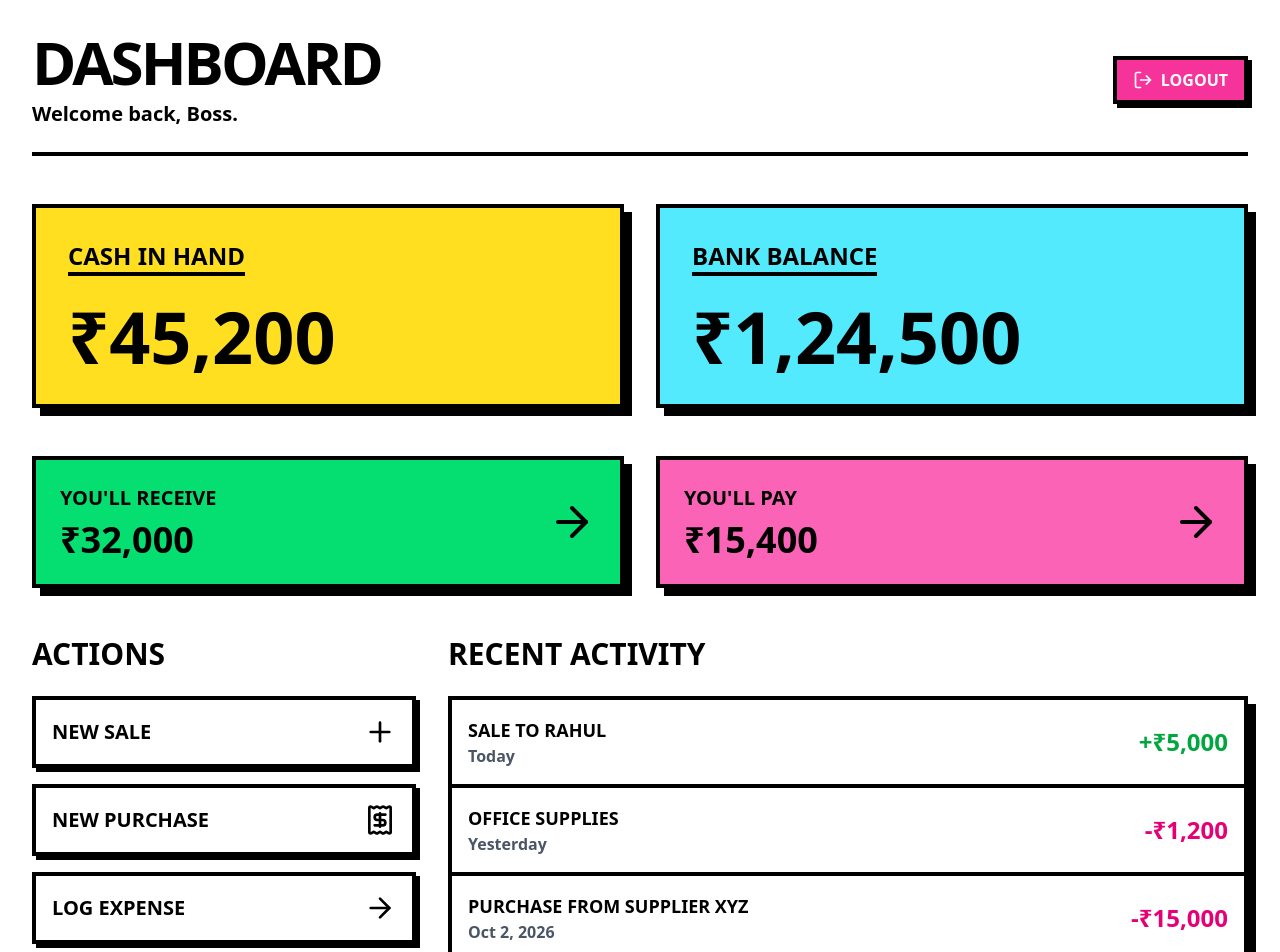
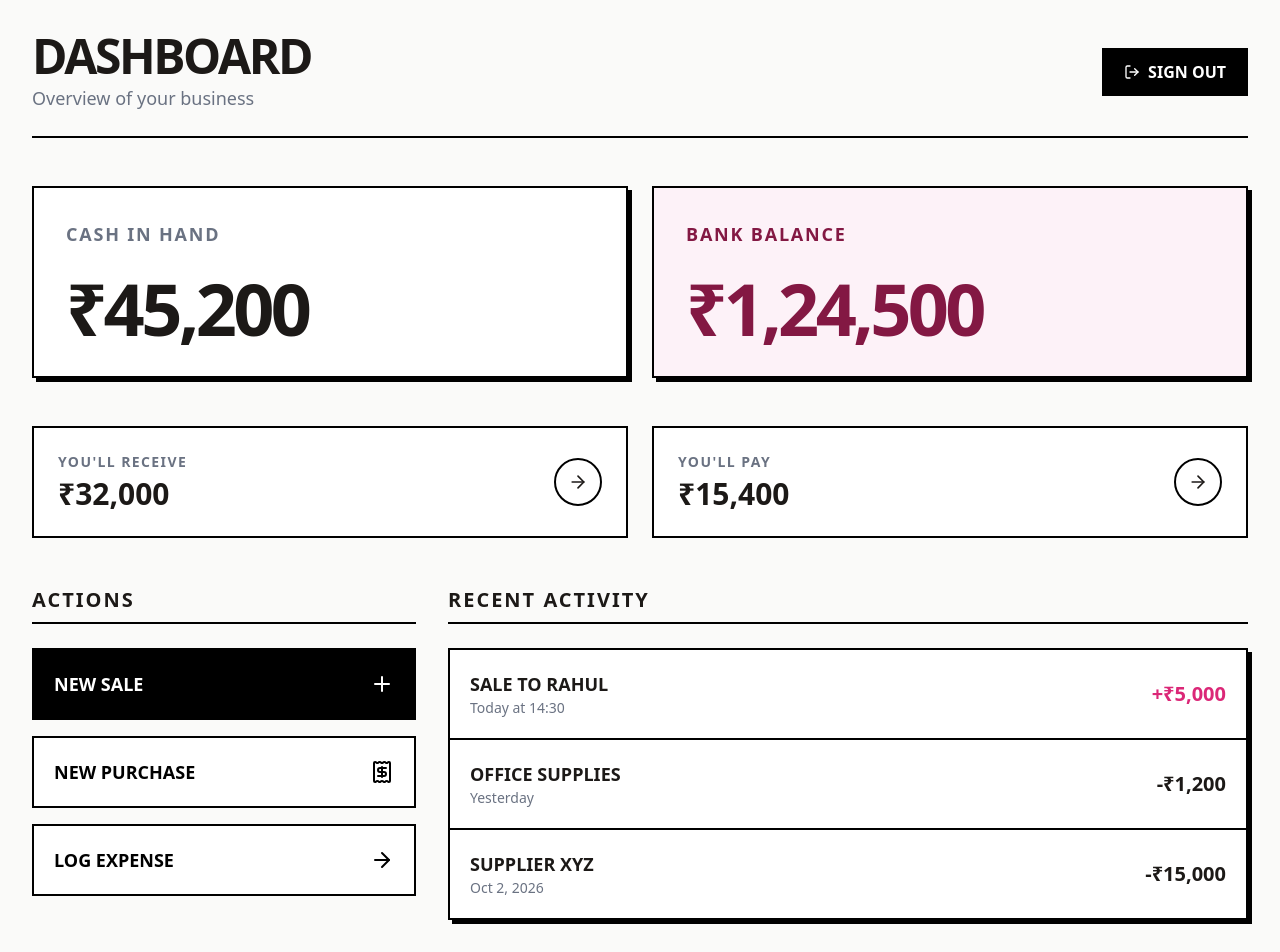
Before and after one commit to Kunal-Phogat-dev/sweta-s-project, a Next.js app: page /dashboard in a window 1280 px wide. Shown: the top 952 px of the page. Built offline with nearby package versions, Linux system fonts and the light colour scheme.

Commit message:
design: refine dashboard to premium minimalist monochrome + pink theme

```diff
--- a/src/app/dashboard/page.tsx
+++ b/src/app/dashboard/page.tsx
@@ -3,55 +3,61 @@ import { ArrowRight, Plus, Receipt, LogOut } from 'lucide-react';
 
 export default function DashboardPage() {
   return (
-    <div className="min-h-screen bg-white text-black selection:bg-pink-200 p-4 md:p-8">
+    <div className="min-h-screen bg-background text-foreground selection:bg-primary-200 p-4 md:p-8">
 
-      {/* Brutalist Header */}
-      <header className="flex flex-col md:flex-row justify-between items-start md:items-center mb-12 border-b-4 border-black pb-6">
+      {/* Premium Minimalist Header */}
+      <header className="flex flex-col md:flex-row justify-between items-start md:items-center mb-12 border-b-2 border-black pb-6">
         <div>
-          <h1 className="text-4xl md:text-6xl font-black uppercase tracking-tighter">Dashboard</h1>
-          <p className="text-xl font-bold mt-2">Welcome back, Boss.</p>
+          <h1 className="text-4xl md:text-5xl font-black uppercase tracking-tighter">Dashboard</h1>
+          <p className="text-lg font-medium text-gray-500 mt-1">Overview of your business</p>
         </div>
         <Link
           href="/"
-          className="mt-4 md:mt-0 px-4 py-2 bg-pink-500 text-white font-black uppercase border-4 border-black shadow-[4px_4px_0px_0px_rgba(0,0,0,1)] hover:translate-y-1 hover:translate-x-1 hover:shadow-none transition-none flex items-center gap-2"
+          className="mt-4 md:mt-0 px-5 py-2.5 bg-black text-white font-bold uppercase border-2 border-black hover:bg-primary-600 hover:border-primary-600 transition-colors flex items-center gap-2"
         >
-          <LogOut className="w-5 h-5" /> Logout
+          <LogOut className="w-4 h-4" /> Sign Out
         </Link>
       </header>
 
       {/* Main Balances */}
-      <div className="grid md:grid-cols-2 gap-8 mb-12">
-        {/* Cash Card - Yellow */}
-        <div className="bg-yellow-300 border-4 border-black p-6 md:p-8 shadow-[8px_8px_0px_0px_rgba(0,0,0,1)]">
-          <h2 className="text-2xl font-black uppercase border-b-4 border-black inline-block mb-6">Cash In Hand</h2>
-          <div className="text-5xl md:text-7xl font-black">₹45,200</div>
+      <div className="grid md:grid-cols-2 gap-6 mb-12">
+        {/* Cash Card */}
+        <div className="bg-white border-2 border-black p-8 shadow-[4px_4px_0px_0px_rgba(0,0,0,1)] flex flex-col justify-between">
+          <h2 className="text-lg font-bold uppercase text-gray-500 mb-6 tracking-widest">Cash In Hand</h2>
+          <div className="text-5xl md:text-7xl font-black tracking-tighter">₹45,200</div>
         </div>
 
-        {/* Bank Card - Blue */}
-        <div className="bg-cyan-300 border-4 border-black p-6 md:p-8 shadow-[8px_8px_0px_0px_rgba(0,0,0,1)]">
-          <h2 className="text-2xl font-black uppercase border-b-4 border-black inline-block mb-6">Bank Balance</h2>
-          <div className="text-5xl md:text-7xl font-black">₹1,24,500</div>
+        {/* Bank Card */}
+        <div className="bg-primary-50 border-2 border-black p-8 shadow-[4px_4px_0px_0px_rgba(0,0,0,1)] flex flex-col justify-between relative overflow-hidden">
+          <h2 className="text-lg font-bold uppercase text-primary-900 mb-6 tracking-widest relative z-10">Bank Balance</h2>
+          <div className="text-5xl md:text-7xl font-black text-primary-900 tracking-tighter relative z-10">₹1,24,500</div>
+          {/* Subtle geometric accent */}
+          <div className="absolute -bottom-12 -right-12 w-48 h-48 bg-primary-200 rounded-full blur-3xl opacity-50 z-0 pointer-events-none"></div>
         </div>
       </div>
 
       {/* Secondary Balances */}
-      <div className="grid md:grid-cols-2 gap-8 mb-12">
-        {/* Receivables - Green */}
-        <div className="bg-green-400 border-4 border-black p-6 shadow-[8px_8px_0px_0px_rgba(0,0,0,1)] flex justify-between items-center">
+      <div className="grid md:grid-cols-2 gap-6 mb-12">
+        {/* Receivables */}
+        <div className="bg-white border-2 border-black p-6 hover:bg-gray-50 transition-colors flex justify-between items-center group cursor-pointer">
           <div>
-            <h2 className="text-xl font-black uppercase mb-2">You'll Receive</h2>
-            <div className="text-4xl font-black">₹32,000</div>
+            <h2 className="text-sm font-bold uppercase text-gray-500 mb-1 tracking-widest">You'll Receive</h2>
+            <div className="text-3xl font-black">₹32,000</div>
           </div>
-          <ArrowRight className="w-12 h-12" />
+          <div className="w-12 h-12 rounded-full border-2 border-black flex items-center justify-center group-hover:bg-primary-500 group-hover:text-white transition-colors">
+            <ArrowRight className="w-5 h-5" />
+          </div>
         </div>
 
-        {/* Payables - Pink */}
-        <div className="bg-pink-400 border-4 border-black p-6 shadow-[8px_8px_0px_0px_rgba(0,0,0,1)] flex justify-between items-center">
+        {/* Payables */}
+        <div className="bg-white border-2 border-black p-6 hover:bg-gray-50 transition-colors flex justify-between items-center group cursor-pointer">
           <div>
-            <h2 className="text-xl font-black uppercase mb-2">You'll Pay</h2>
-            <div className="text-4xl font-black">₹15,400</div>
+            <h2 className="text-sm font-bold uppercase text-gray-500 mb-1 tracking-widest">You'll Pay</h2>
+            <div className="text-3xl font-black">₹15,400</div>
           </div>
-          <ArrowRight className="w-12 h-12" />
+          <div className="w-12 h-12 rounded-full border-2 border-black flex items-center justify-center group-hover:bg-black group-hover:text-white transition-colors">
+            <ArrowRight className="w-5 h-5" />
+          </div>
         </div>
       </div>
 
@@ -60,51 +66,52 @@ export default function DashboardPage() {
 
         {/* Actions Menu */}
         <div className="lg:col-span-1 space-y-4">
-          <h3 className="text-3xl font-black uppercase mb-6">Actions</h3>
+          <h3 className="text-xl font-black uppercase tracking-widest mb-6 border-b-2 border-black pb-2">Actions</h3>
 
-          <Link href="/sales/new" className="flex items-center justify-between p-4 bg-white border-4 border-black shadow-[4px_4px_0px_0px_rgba(0,0,0,1)] hover:bg-yellow-300 hover:translate-y-1 hover:translate-x-1 hover:shadow-none transition-none group">
-            <span className="text-xl font-black uppercase">New Sale</span>
-            <Plus className="w-8 h-8 group-hover:rotate-90 transition-transform" />
+          <Link href="/sales/new" className="flex items-center justify-between p-5 bg-black text-white border-2 border-black hover:bg-primary-600 hover:border-primary-600 transition-colors group">
+            <span className="text-lg font-bold uppercase">New Sale</span>
+            <Plus className="w-6 h-6 group-hover:rotate-90 transition-transform" />
           </Link>
 
-          <Link href="/purchases/new" className="flex items-center justify-between p-4 bg-white border-4 border-black shadow-[4px_4px_0px_0px_rgba(0,0,0,1)] hover:bg-cyan-300 hover:translate-y-1 hover:translate-x-1 hover:shadow-none transition-none group">
-            <span className="text-xl font-black uppercase">New Purchase</span>
-            <Receipt className="w-8 h-8 group-hover:rotate-12 transition-transform" />
+          <Link href="/purchases/new" className="flex items-center justify-between p-5 bg-white text-black border-2 border-black hover:bg-gray-100 transition-colors group">
+            <span className="text-lg font-bold uppercase">New Purchase</span>
+            <Receipt className="w-6 h-6 group-hover:rotate-12 transition-transform" />
           </Link>
 
-          <Link href="/expenses/new" className="flex items-center justify-between p-4 bg-white border-4 border-black shadow-[4px_4px_0px_0px_rgba(0,0,0,1)] hover:bg-pink-400 hover:translate-y-1 hover:translate-x-1 hover:shadow-none transition-none group">
-            <span className="text-xl font-black uppercase">Log Expense</span>
-            <ArrowRight className="w-8 h-8 group-hover:-rotate-45 transition-transform" />
+          <Link href="/expenses/new" className="flex items-center justify-between p-5 bg-white text-black border-2 border-black hover:bg-gray-100 transition-colors group">
+            <span className="text-lg font-bold uppercase">Log Expense</span>
+            <ArrowRight className="w-6 h-6 group-hover:-rotate-45 transition-transform" />
           </Link>
         </div>
 
         {/* Recent Activity */}
         <div className="lg:col-span-2">
-          <h3 className="text-3xl font-black uppercase mb-6">Recent Activity</h3>
-          <div className="border-4 border-black bg-white shadow-[8px_8px_0px_0px_rgba(0,0,0,1)] p-0">
+          <h3 className="text-xl font-black uppercase tracking-widest mb-6 border-b-2 border-black pb-2">Recent Activity</h3>
 
-            <div className="flex justify-between items-center p-4 border-b-4 border-black hover:bg-gray-100">
+          <div className="bg-white border-2 border-black shadow-[4px_4px_0px_0px_rgba(0,0,0,1)] divide-y-2 divide-black">
+
+            <div className="flex justify-between items-center p-5 hover:bg-primary-50 transition-colors">
               <div>
-                <div className="font-black text-lg uppercase">Sale to Rahul</div>
-                <div className="text-gray-600 font-bold">Today</div>
+                <div className="font-bold text-lg uppercase">Sale to Rahul</div>
+                <div className="text-gray-500 text-sm font-medium">Today at 14:30</div>
               </div>
-              <div className="text-2xl font-black text-green-600">+₹5,000</div>
+              <div className="text-xl font-black text-primary-600">+₹5,000</div>
             </div>
 
-            <div className="flex justify-between items-center p-4 border-b-4 border-black hover:bg-gray-100">
+            <div className="flex justify-between items-center p-5 hover:bg-gray-50 transition-colors">
               <div>
-                <div className="font-black text-lg uppercase">Office Supplies</div>
-                <div className="text-gray-600 font-bold">Yesterday</div>
+                <div className="font-bold text-lg uppercase">Office Supplies</div>
+                <div className="text-gray-500 text-sm font-medium">Yesterday</div>
               </div>
-              <div className="text-2xl font-black text-pink-600">-₹1,200</div>
+              <div className="text-xl font-black">-₹1,200</div>
             </div>
 
-            <div className="flex justify-between items-center p-4 hover:bg-gray-100">
+            <div className="flex justify-between items-center p-5 hover:bg-gray-50 transition-colors">
               <div>
-                <div className="font-black text-lg uppercase">Purchase from Supplier XYZ</div>
-                <div className="text-gray-600 font-bold">Oct 2, 2026</div>
+                <div className="font-bold text-lg uppercase">Supplier XYZ</div>
+                <div className="text-gray-500 text-sm font-medium">Oct 2, 2026</div>
               </div>
-              <div className="text-2xl font-black text-pink-600">-₹15,000</div>
+              <div className="text-xl font-black">-₹15,000</div>
             </div>
 
           </div>
```
